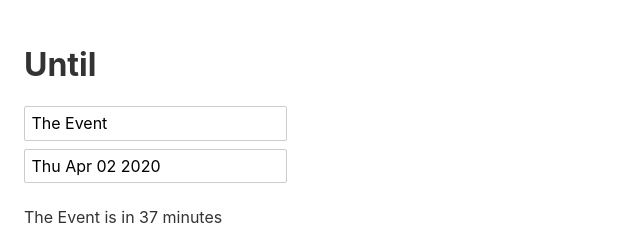
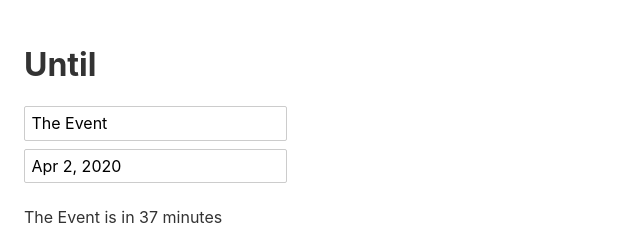
Before and after one commit to dannymcclain/until, a Svelte app: page / in a window 1280 px wide. Shown: the top 239 px of the page, without its empty margins (0-640 px from the left). Built offline with nearby package versions, Linux system fonts and the light colour scheme.

Commit message:
Update DatePicker.svelte

```diff
--- a/src/Components/Datepicker/DatePicker.svelte
+++ b/src/Components/Datepicker/DatePicker.svelte
@@ -2,6 +2,7 @@
   import { createEventDispatcher } from "svelte";
   import Calender from "./Calender.svelte";
   import { getMonthName } from "./date-time.js";
+  import dayjs from "dayjs";
 
   const dispatch = createEventDispatcher();
 
@@ -99,7 +100,10 @@
 </style>
 
 <div class="relative">
-  <input type="text" on:focus={onFocus} value={selected.toDateString()} />
+  <input
+    type="text"
+    on:focus={onFocus}
+    value={dayjs(selected).format('MMM D, YYYY')} />
   {#if showDatePicker}
     <div class="box">
       <div class="close">
```
